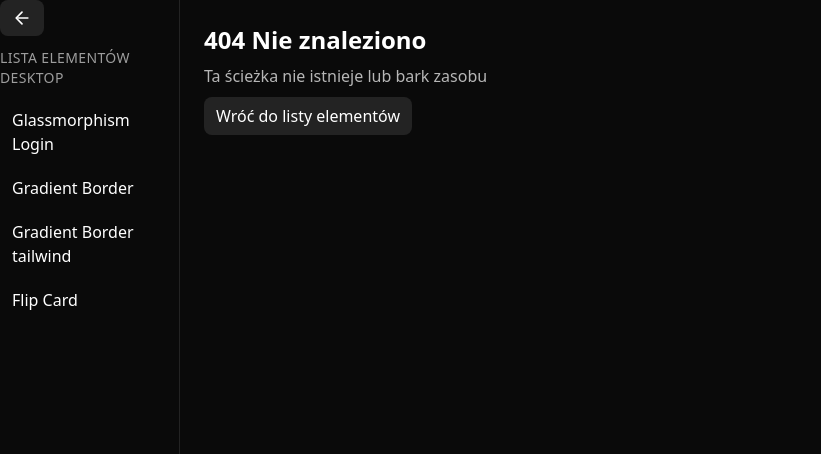
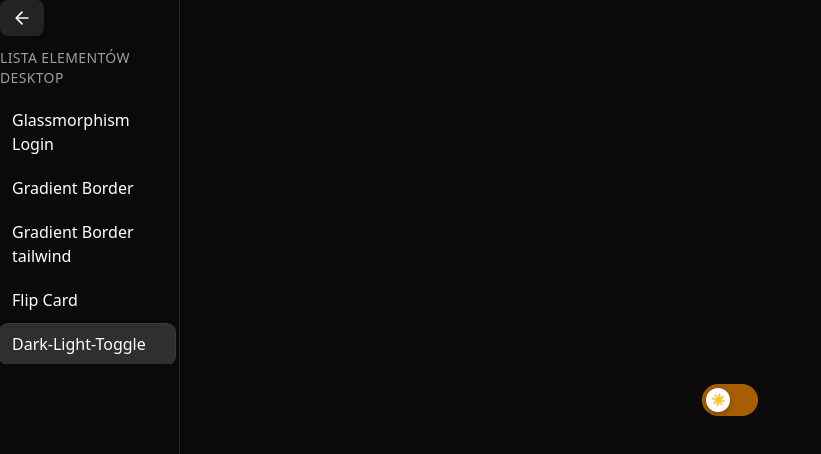
Before and after one commit to sabaudianin/my-elements, a React (Vite) app: page /Dark-Light in a window 1280 px wide. Before the commit this address had no page. Shown: the top 454 px of the page, without its empty margins (0-821 px from the left). Built offline with nearby package versions, Linux system fonts and the light colour scheme.

Commit message:
component dark/light Theme

```diff
--- a/src/components/Card/FlipCard/FlipCard.tsx
+++ b/src/components/Card/FlipCard/FlipCard.tsx
@@ -3,9 +3,10 @@ import { useState } from 'react';
 export const FlipCard = () => {
   const [isFliped, setIsFliped] = useState(false);
   const toggleFlip = () => setIsFliped((prev) => !prev);
+
   return (
     <section className="grid min-h-screen place-items-center bg-blue-200 p-2 [perspective:1000px]">
-      <span className="text-xl font-bold">Click Card to find More</span>
+      <span className="text-2xl font-bold text-red-500">Click Card to find More</span>
       <article
         className="relative aspect-[3/4] w-full max-w-sm transform-gpu cursor-pointer rounded-xl font-semibold text-black text-white shadow-[9px_18px_9px_0px_rgba(0,_0,_0,_0.35)] transition-transform duration-700 [transform-style:preserve-3d] data-[flipped=true]:[transform:rotateY(180deg)]"
         data-flipped={isFliped}
--- /dev/null
+++ b/src/components/DarkLightToggle/DarkLightToggle.tsx
@@ -0,0 +1,11 @@
+export const DarkLightToggle = () => {
+  return (
+    <section className="grid min-h-screen place-items-center">
+      <label className="relative inline-flex h-8 w-14 items-center select-none">
+        <input type="checkbox" className="peer sr-only" aria-label="Toggle theme" />
+
+        <span className="relative block h-full w-full rounded-full bg-yellow-700 transition-colors duration-300 peer-checked:bg-blue-900 before:absolute before:top-1 before:left-1 before:grid before:h-6 before:w-6 before:place-items-center before:rounded-full before:bg-white before:text-[12px] before:leading-none before:shadow-[0_2px_6px_rgba(0,0,0,0.25)] before:transition-transform before:duration-300 before:content-['☀️'] peer-checked:before:translate-x-6 peer-checked:before:content-['🌙']" />
+      </label>
+    </section>
+  );
+};
--- a/src/elements/ElementsList/ElementsList.tsx
+++ b/src/elements/ElementsList/ElementsList.tsx
@@ -3,6 +3,7 @@ import { GMInput } from '../../components/GlassMorphism-Input/GMInput';
 import { GradientBorder } from '../../components/GradientBorder/GradientBorder';
 import { GradientBorderTailwind } from '../../components/GradientBorder/GradientBorderTailwind';
 import { FlipCard } from '../../components/Card/FlipCard/FlipCard';
+import { DarkLightToggle } from '../../components/DarkLightToggle/DarkLightToggle';
 
 export type List = {
   id: string;
@@ -23,4 +24,5 @@ export const LIST: List[] = [
     element: <GradientBorderTailwind />,
   },
   { id: 'flip-card', title: 'Flip Card', element: <FlipCard /> },
+  { id: 'Dark-Light', title: 'Dark-Light-Toggle', element: <DarkLightToggle /> },
 ];
--- a/src/index.css
+++ b/src/index.css
@@ -14,3 +14,15 @@ body {
   padding: 0;
   box-sizing: border-box;
 }
+
+@keyframes gradient-move {
+  0% {
+    background-position: 0 0;
+  }
+  50% {
+    background-position: 400% 0;
+  }
+  100% {
+    background-position: 0 0;
+  }
+}
```
